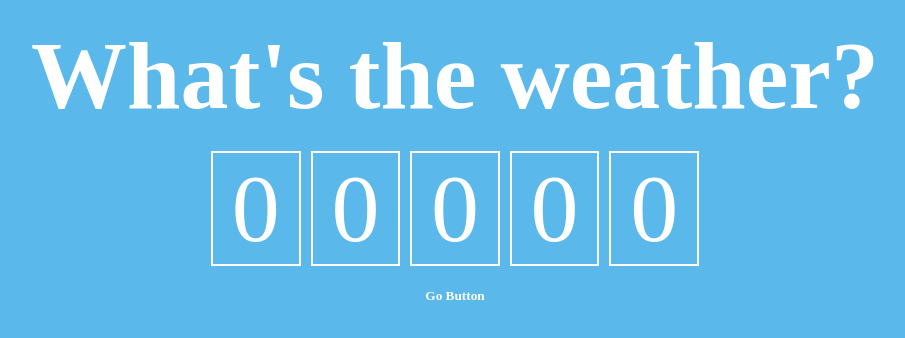
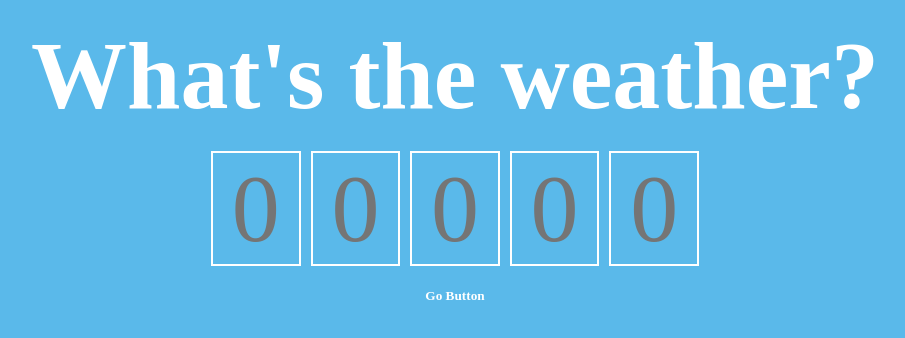
Before and after one commit to macolby14/weather-app, a React (Create React App) app: page / in a window 1280 px wide. Shown: the top 338 px of the page, without its empty margins (185-1090 px from the left). Built offline with nearby package versions, Linux system fonts and the light colour scheme; a web font is replaced by a local one.

Commit message:
Finished digit with focus shift between digits

```diff
--- a/src/components/ZipCode/Digit/Digit.jsx
+++ b/src/components/ZipCode/Digit/Digit.jsx
@@ -1,17 +1,40 @@
-import React from "react";
+import React, { useRef, useEffect } from "react";
 
 import classes from "./Digit.module.css";
 
 const Digit = props => {
+  const textInput = useRef(null);
+
+  useEffect(() => {
+    if (props.hasFocus) {
+      textInput.current.focus();
+      textInput.current.selectionStart = 0;
+    }
+  });
+
   return (
     <div className={classes.Digit}>
       <input
-        value={props.value}
+        selectionstart={0}
+        value={props.value ? props.value : ""}
         type="text"
         size="1"
-        maxLength="1"
-        onChange={props.digitChanged}
+        /*maxLength="1"*/
+        onInput={e => {
+          if (e.target.value) {
+            e.target.value = e.target.value[0];
+          }
+          if (e.target.value && isNaN(e.target.value)) {
+            e.target.value = null;
+          }
+          props.digitChanged(e);
+        }}
+        onChange={() => {
+          /*To remove warning, onInput is used because it will change focus when the
+        user types the exact same value for better UI*/
+        }}
         placeholder="0"
+        ref={textInput}
       />
     </div>
   );
--- a/src/components/ZipCode/Digit/Digit.module.css
+++ b/src/components/ZipCode/Digit/Digit.module.css
@@ -2,6 +2,7 @@
   font-size: 6em;
   border: 2px solid white;
   margin: 0 5px;
+  padding: 0 0;
   text-align: center;
   box-sizing: border-box;
   width: 20%;
@@ -25,6 +26,11 @@
   outline: none;
 }
 
+.Digit ::selection {
+  background-color: #916eb4;
+  width: 100%;
+}
+
 @media (min-width: 600px) {
   .Digit {
     width: 12%;
--- a/src/components/ZipCode/ZipCode.jsx
+++ b/src/components/ZipCode/ZipCode.jsx
@@ -5,6 +5,8 @@ import classes from "./ZipCode.module.css";
 
 const ZipCode = props => {
   const digits = props.digits.map((e, i) => {
+    const shouldHaveFocus = props.activeDigitIndex === i;
+
     return (
       <Digit
         key={i}
@@ -12,6 +14,7 @@ const ZipCode = props => {
         digitChanged={e => {
           props.digitChanged(e, i);
         }}
+        hasFocus={shouldHaveFocus}
       />
     );
   });
--- a/src/components/containers/WeatherDisplay/WeatherDisplay.jsx
+++ b/src/components/containers/WeatherDisplay/WeatherDisplay.jsx
@@ -5,14 +5,16 @@ import ZipCode from "../../ZipCode/ZipCode";
 
 class WeatherDisplay extends React.Component {
   state = {
-    digits: [0, 0, 0, 0, 0],
+    digits: [null, null, null, null, null],
     activeDigitIndex: 0
   };
 
   digitChangedHandler = (e, digitIndex) => {
     const copyDigits = [...this.state.digits]; //avoid changing state directly
     copyDigits[digitIndex] = e.target.value;
-    this.setState({ digits: copyDigits });
+    const digitIsEmpty = copyDigits[digitIndex] === "";
+    const newDigitIndex = digitIsEmpty ? digitIndex : digitIndex + 1;
+    this.setState({ digits: copyDigits, activeDigitIndex: newDigitIndex });
   };
 
   render() {
```
